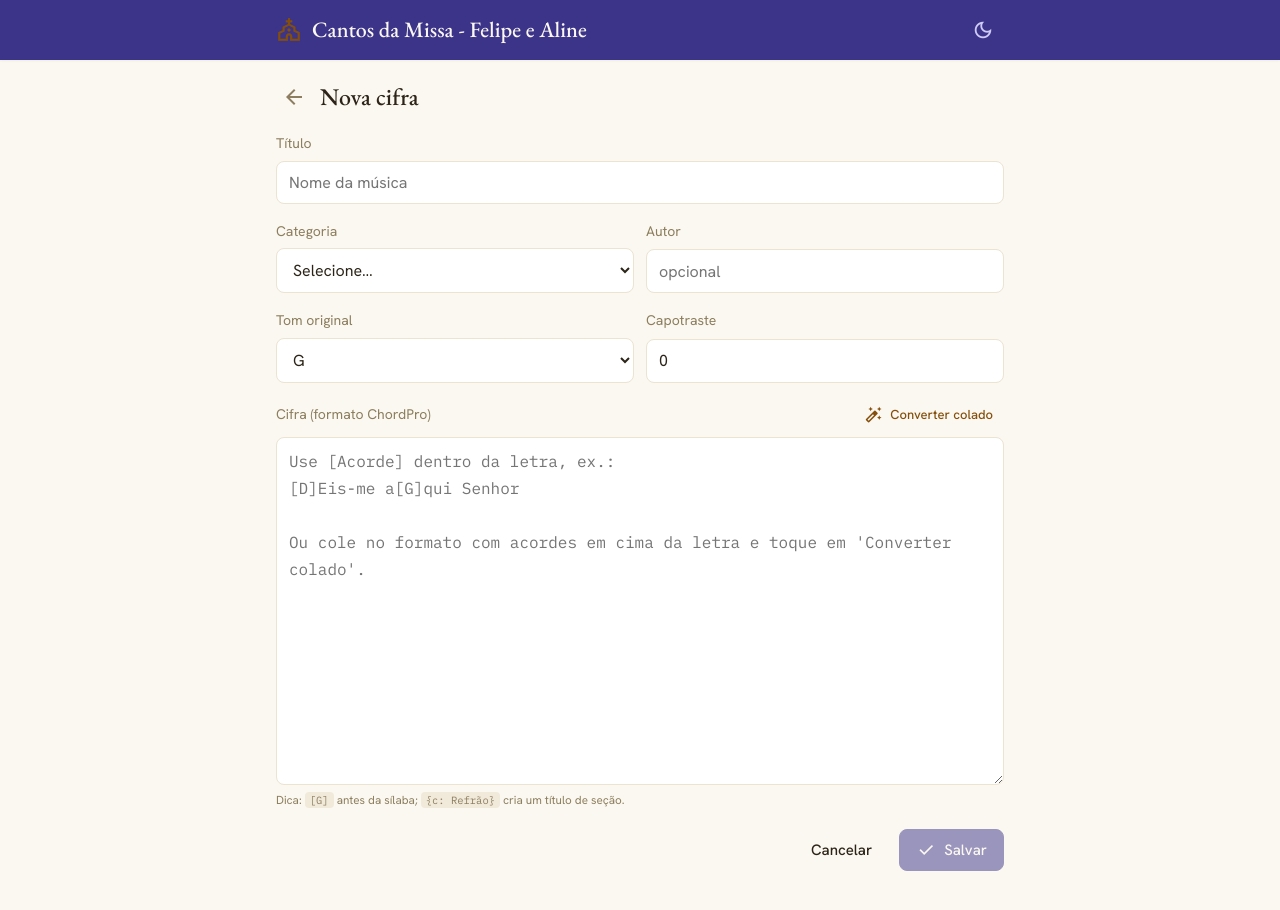
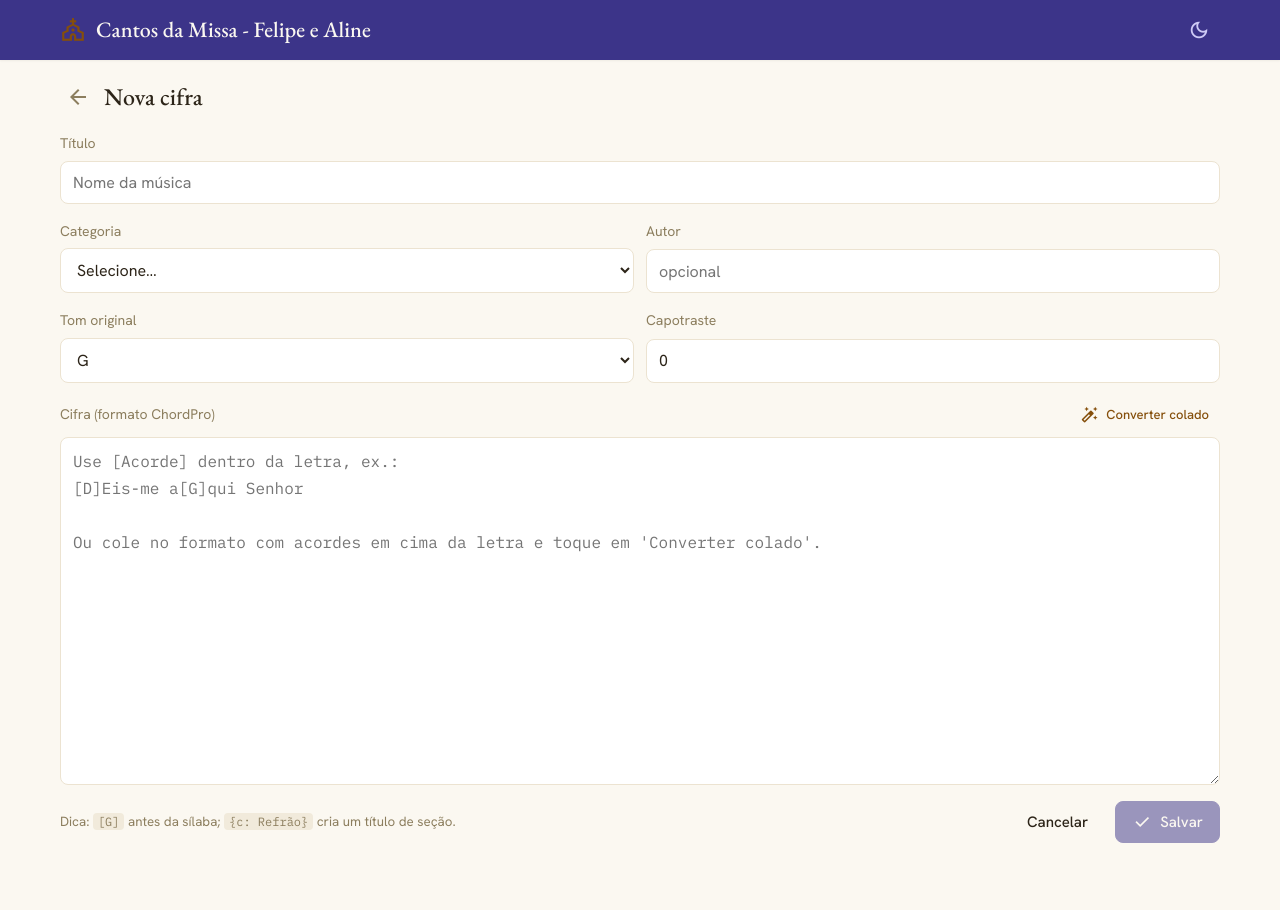
Before and after one commit to luisfelipealvesmagro/cantos-da-missa, an Angular app: page /musica/1/editar in a window 1280 px wide. Shown: the top 910 px of the page. Built offline with nearby package versions, Linux system fonts and the light colour scheme.

Commit message:
melhoria de UX para desktop

```diff
--- a/src/app/app.component.scss
+++ b/src/app/app.component.scss
@@ -18,4 +18,4 @@
   transition: background .15s ease;
 }
 .theme-toggle:hover { background: rgba(255, 255, 255, .1); }
-main { padding: 18px 16px 80px; }
+main { padding-top: 18px; padding-bottom: 80px; }
--- a/src/app/features/song-edit/song-edit.component.html
+++ b/src/app/features/song-edit/song-edit.component.html
@@ -35,6 +35,7 @@
     </label>
   </div>
 
+  <div class="editor-row" [class.has-preview]="showPreview() && body().trim()">
     <label class="body-label">
       <span class="body-head">
         Cifra (formato ChordPro)
@@ -44,16 +45,19 @@
       </span>
       <textarea rows="12" [value]="body()" (input)="body.set($any($event.target).value)"
         placeholder="Use [Acorde] dentro da letra, ex.:&#10;[D]Eis-me a[G]qui Senhor&#10;&#10;Ou cole no formato com acordes em cima da letra e toque em 'Converter colado'."></textarea>
-    <small>Dica: <code>[G]</code> antes da sílaba; <code>&#123;c: Refrão&#125;</code> cria um título de seção.</small>
     </label>
 
     @if (showPreview() && body().trim()) {
-    <div class="preview">
-      <span class="preview-tag">Pré-visualização</span>
+      <div class="preview-wrap">
+        <span class="preview-head">Pré-visualização</span>
+        <div class="preview-body">
           <app-chord-sheet [body]="body()" [transposeSteps]="0" [capo]="0" [fontScale]="1" />
         </div>
+      </div>
     }
-
+  </div>
+  <div class="footer-row">
+    <small class="hint">Dica: <code>[G]</code> antes da sílaba; <code>&#123;c: Refrão&#125;</code> cria um título de seção.</small>
     <div class="actions">
       <button class="btn btn-ghost" (click)="cancel()">Cancelar</button>
       <button class="btn btn-primary" [disabled]="!canSave()" (click)="save()">
@@ -61,3 +65,4 @@
       </button>
     </div>
   </div>
+</div>
--- a/src/app/features/song-edit/song-edit.component.scss
+++ b/src/app/features/song-edit/song-edit.component.scss
@@ -15,16 +15,48 @@ small code {
   padding: 1px 5px; border-radius: 4px; font-size: .9em;
 }
 
-.preview {
-  background: var(--surface); border: 1px solid var(--border);
-  border-radius: var(--radius); padding: 14px 16px; position: relative;
-}
-.preview-tag {
-  font-size: 12px; color: var(--text-muted);
-  display: block; margin-bottom: 8px; text-transform: uppercase; letter-spacing: .05em;
+.editor-row { display: grid; gap: 16px; }
+
+@media (min-width: 760px) {
+  .editor-row.has-preview {
+    grid-template-columns: 1fr 1fr;
+    align-items: stretch;
+  }
+  .editor-row.has-preview .body-label,
+  .editor-row.has-preview .preview-wrap {
+    max-height: 1000px;
+  }
+  .editor-row.has-preview .body-label {
+    display: flex; flex-direction: column;
+  }
+  .editor-row.has-preview .body-label textarea {
+    flex: 1; resize: none; overflow-y: auto;
+  }
+  .preview-head {
+    min-height: 33px; display: flex; align-items: center;
+  }
 }
 
-.actions { display: flex; justify-content: flex-end; gap: 10px; margin-top: 4px; }
+.preview-wrap {
+  display: flex; flex-direction: column; gap: 6px;
+  font-size: 14px; color: var(--text-muted);
+}
+.preview-body {
+  flex: 1;
+  background: var(--surface); border: 1px solid var(--border);
+  border-radius: var(--radius-sm); padding: 4px 16px;
+  overflow-y: auto;
+}
+
+.hint { color: var(--text-muted); }
+
+.footer-row {
+  display: flex; align-items: center; justify-content: space-between; gap: 16px;
+}
+.actions { display: flex; justify-content: flex-end; gap: 10px; align-self: flex-end; }
 .btn[disabled] { opacity: .5; pointer-events: none; }
 
-@media (max-width: 480px) { .row { grid-template-columns: 1fr; } }
+@media (max-width: 480px) {
+  .row { grid-template-columns: 1fr; }
+  .footer-row { flex-direction: column; align-items: flex-start; }
+}
--- a/src/styles.scss
+++ b/src/styles.scss
@@ -41,6 +41,13 @@ html[data-theme='dark'] {
 }
 
 * { box-sizing: border-box; }
+
+/* Scrollbar discreta */
+* { scrollbar-width: thin; scrollbar-color: var(--border) transparent; }
+::-webkit-scrollbar { width: 4px; height: 4px; }
+::-webkit-scrollbar-track { background: transparent; }
+::-webkit-scrollbar-thumb { background: var(--border); border-radius: 4px; }
+::-webkit-scrollbar-thumb:hover { background: var(--text-muted); }
 
 html, body {
   margin: 0;
@@ -109,7 +116,8 @@ textarea { font-family: var(--font-mono); line-height: 1.7; resize: vertical; }
   border: 1px solid var(--border); background: var(--surface);
 }
 
-.container { max-width: 760px; margin: 0 auto; padding: 0 16px; }
+.container { padding: 0 16px; }
+@media (min-width: 600px) { .container { padding: 0 60px; } }
 .sr-only {
   position: absolute; width: 1px; height: 1px; padding: 0; margin: -1px;
   overflow: hidden; clip: rect(0,0,0,0); white-space: nowrap; border: 0;
```
Lines whose indentation alone changed are shown as unchanged.
